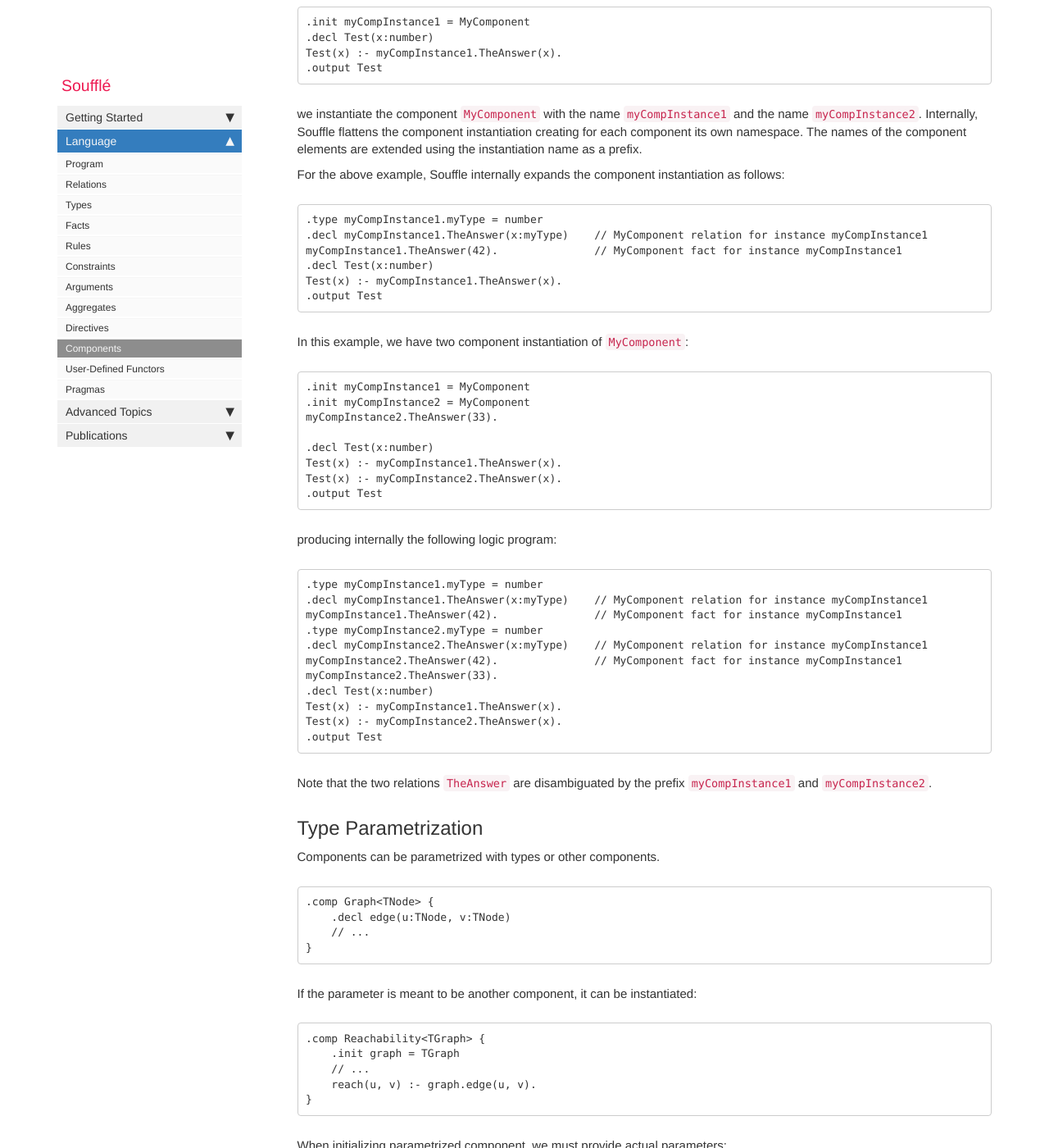
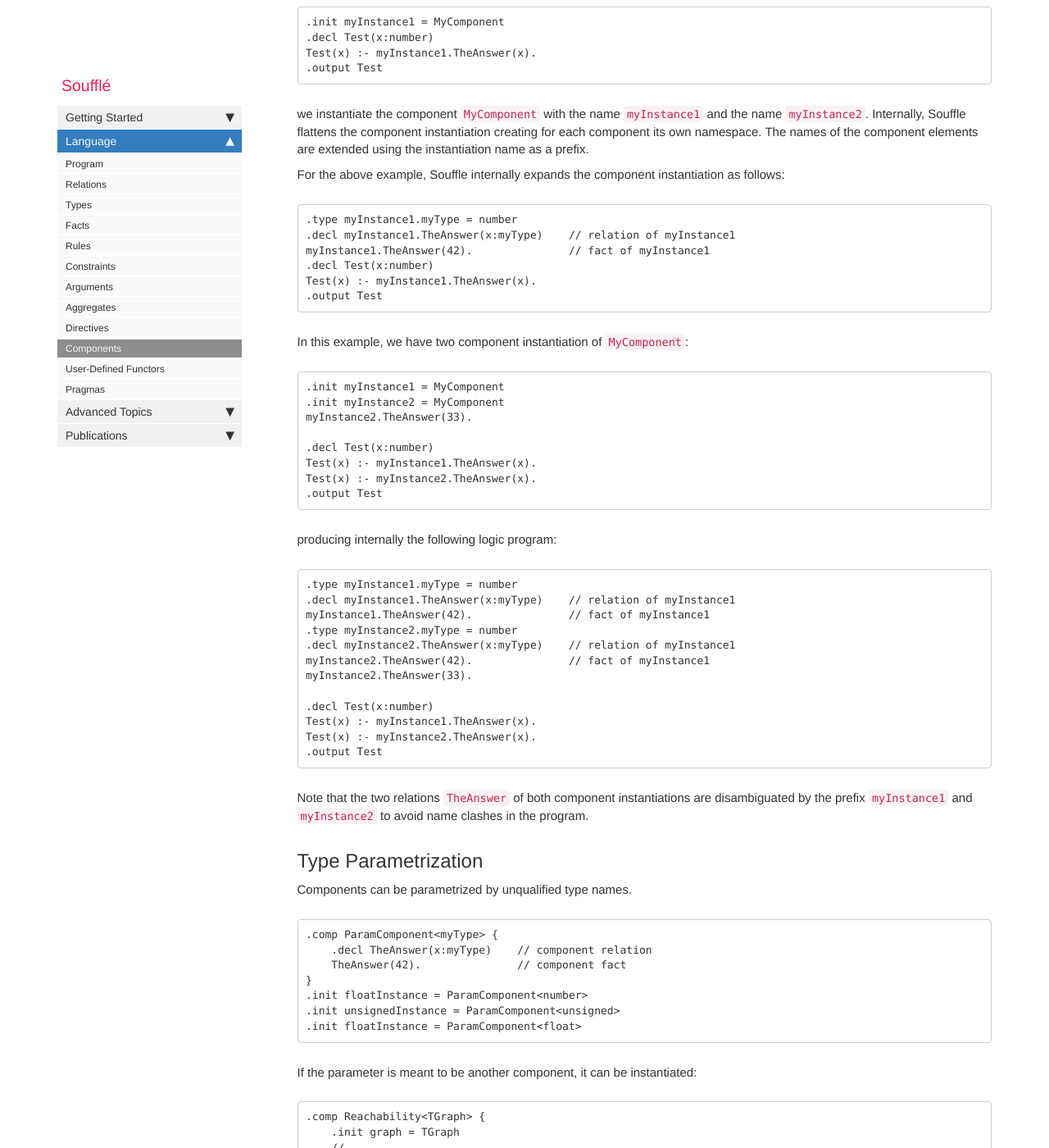
Before and after one commit to souffle-lang/souffle-lang.github.io, a Jekyll site: the page built from pages/docs/components.md, in a window 1280 px wide and 1400 px high, scrolled down 904 px. Shown: the whole window at 82% size. Built offline with Jekyll 4.4.1, drawn with Linux system fonts in a browser that asks for light colours; comment, search, counter and statistics services are not loaded.

Commit message:
Update components.md

````diff
--- a/pages/docs/components.md
+++ b/pages/docs/components.md
@@ -28,63 +28,68 @@ the `=` symbol, and the name of the component declaration.
 
 In this example,
 ```
-.init myCompInstance1 = MyComponent
+.init myInstance1 = MyComponent
 .decl Test(x:number)
-Test(x) :- myCompInstance1.TheAnswer(x).
+Test(x) :- myInstance1.TheAnswer(x).
 .output Test
 ```
-we instantiate the component `MyComponent` with the name `myCompInstance1` and the name `myCompInstance2`.
+we instantiate the component `MyComponent` with the name `myInstance1` and the name `myInstance2`.
 Internally, Souffle flattens the component instantiation
 creating for each component its own namespace. The names of the component elements
 are extended using the instantiation name as a prefix.
 
 For the above example, Souffle internally expands the component instantiation as follows:
 ```
-.type myCompInstance1.myType = number
-.decl myCompInstance1.TheAnswer(x:myType)    // MyComponent relation for instance myCompInstance1
-myCompInstance1.TheAnswer(42).               // MyComponent fact for instance myCompInstance1
+.type myInstance1.myType = number
+.decl myInstance1.TheAnswer(x:myType)    // relation of myInstance1
+myInstance1.TheAnswer(42).               // fact of myInstance1
 .decl Test(x:number)
-Test(x) :- myCompInstance1.TheAnswer(x).
+Test(x) :- myInstance1.TheAnswer(x).
 .output Test
 ```
 
 In this example, we have two component instantiation of `MyComponent`:
 ```
-.init myCompInstance1 = MyComponent
-.init myCompInstance2 = MyComponent
-myCompInstance2.TheAnswer(33).
+.init myInstance1 = MyComponent
+.init myInstance2 = MyComponent
+myInstance2.TheAnswer(33).
 
 .decl Test(x:number)
-Test(x) :- myCompInstance1.TheAnswer(x).
-Test(x) :- myCompInstance2.TheAnswer(x).
+Test(x) :- myInstance1.TheAnswer(x).
+Test(x) :- myInstance2.TheAnswer(x).
 .output Test
 ```
 producing internally the following logic program:
 ```
-.type myCompInstance1.myType = number
-.decl myCompInstance1.TheAnswer(x:myType)    // MyComponent relation for instance myCompInstance1
-myCompInstance1.TheAnswer(42).               // MyComponent fact for instance myCompInstance1
-.type myCompInstance2.myType = number
-.decl myCompInstance2.TheAnswer(x:myType)    // MyComponent relation for instance myCompInstance1
-myCompInstance2.TheAnswer(42).               // MyComponent fact for instance myCompInstance1
-myCompInstance2.TheAnswer(33).
+.type myInstance1.myType = number
+.decl myInstance1.TheAnswer(x:myType)    // relation of myInstance1
+myInstance1.TheAnswer(42).               // fact of myInstance1
+.type myInstance2.myType = number
+.decl myInstance2.TheAnswer(x:myType)    // relation of myInstance1
+myInstance2.TheAnswer(42).               // fact of myInstance1
+myInstance2.TheAnswer(33).
+
 .decl Test(x:number)
-Test(x) :- myCompInstance1.TheAnswer(x).
-Test(x) :- myCompInstance2.TheAnswer(x).
+Test(x) :- myInstance1.TheAnswer(x).
+Test(x) :- myInstance2.TheAnswer(x).
 .output Test
 ```
-Note that the two relations `TheAnswer` are disambiguated by the prefix `myCompInstance1` and `myCompInstance2`.
+Note that the two relations `TheAnswer` of both component instantiations are disambiguated by the prefix `myInstance1` and `myInstance2` to avoid name clashes in the program.
 
 ## Type Parametrization
 
-Components can be parametrized with types or other components.
+Components can be parametrized by unqualified type names.
 
 ```
-.comp Graph<TNode> {
-    .decl edge(u:TNode, v:TNode)
-    // ...
+.comp ParamComponent<myType> {
+    .decl TheAnswer(x:myType)    // component relation
+    TheAnswer(42).               // component fact
 }
+.init floatInstance = ParamComponent<number>
+.init unsignedInstance = ParamComponent<unsigned>
+.init floatInstance = ParamComponent<float>
 ```
+
 
 If the parameter is meant to be another component, it can be instantiated:
 
````
